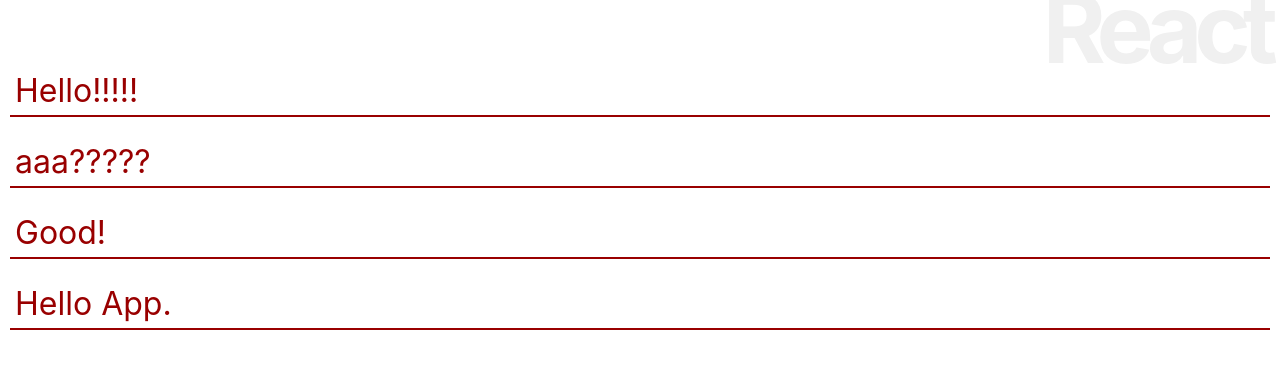
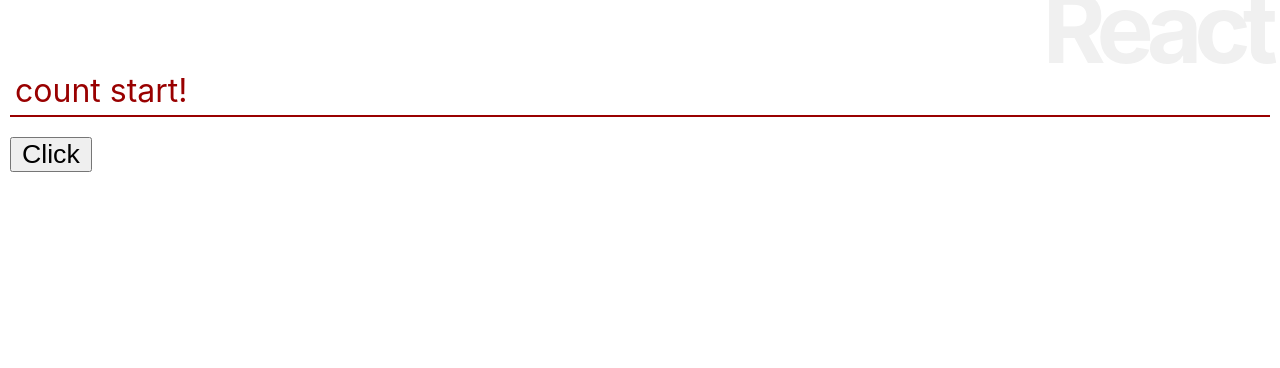
Before and after one commit to lightnning/react_app, a React (Create React App) app: page / in a window 1280 px wide. Shown: the top 368 px of the page. Built offline with nearby package versions, Linux system fonts and the light colour scheme.

Commit message:
setState counter作成

```diff
--- a/src/App.js
+++ b/src/App.js
@@ -18,16 +18,16 @@
   constructor(props) {
     super(props);
     this.state = {
-      msg: "Hello",
-      msg2: "aaa",
+      counter: 0,
+      msg: "count start!",
     };
-
-    setInterval(() => {
-      this.setState((state) => ({
-        msg: state.msg + "!",
-        msg2: state.msg2 + "?",
-      }));
-    }, 1000); // 繰り返し処理
+    this.doAction = this.doAction.bind(this);
+  }
+  doAction(e) {
+    this.setState((state) => ({
+      counter: state.counter + 1,
+      msg: "count: " + state.counter,
+    }));
   }
 
   render() {
@@ -35,9 +35,9 @@
       <div>
         <h1>React</h1>
         <p style={this.msgStyle}>{this.state.msg}</p>
-        <p style={this.msgStyle}>{this.state.msg2}</p>
-        <p style={this.msgStyle}>{this.props.msg2}</p>
-        <p style={this.msgStyle}>{this.props.msg}</p>
+        <button style={this.btnStyle} onClick={this.doAction}>
+          Click
+        </button>
       </div>
     );
   }
--- a/src/index.js
+++ b/src/index.js
@@ -7,7 +7,7 @@
 const root = ReactDOM.createRoot(document.getElementById("root"));
 root.render(
   <React.StrictMode>
-    <App msg="Hello App." msg2="Good!" />
+    <App />
 
   </React.StrictMode>
 );
```
